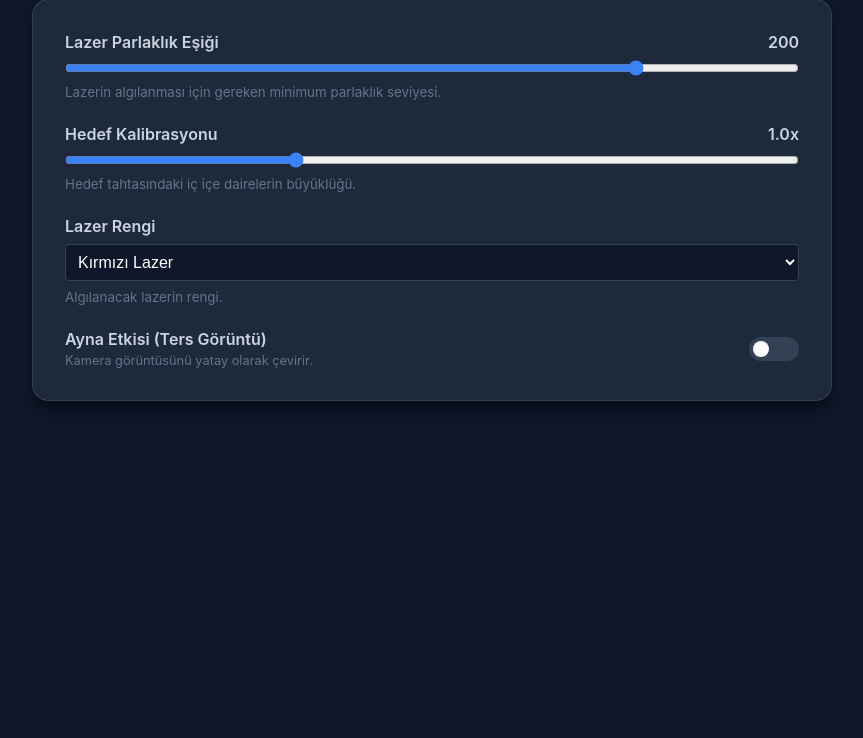
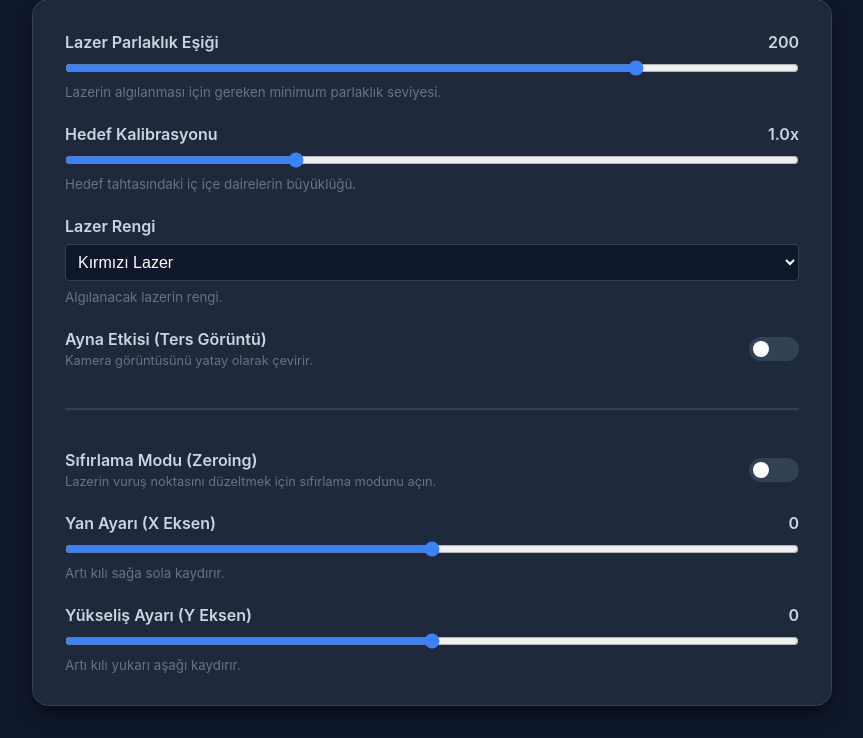
Before and after one commit to SerkanKurd/Laser-Aim, a Flask app: page /settings in a window 1280 px wide. Shown: the part 550-1288 px from the top of the page, without its empty margins (208-1071 px from the left). Before the commit the page ends 957 px from the top, so only its background shows below. Run offline with Flask 3, Linux system fonts and the light colour scheme.

Commit message:
feat: implement laser zeroing mode with X/Y axis offset adjustments

```diff
--- a/lazer_tespit.py
+++ b/lazer_tespit.py
@@ -22,6 +22,9 @@ class LaserDetector:
         self.target_scale = 1.0
         self.mirror_effect = False
         self.laser_color = 'red'
+        self.x_offset = 0
+        self.y_offset = 0
+        self.zeroing_mode = False
         if save:
             self.save_settings()
 
@@ -46,7 +49,10 @@ class LaserDetector:
             "brightness_threshold": self.brightness_threshold,
             "target_scale": self.target_scale,
             "mirror_effect": self.mirror_effect,
-            "laser_color": self.laser_color
+            "laser_color": self.laser_color,
+            "x_offset": self.x_offset,
+            "y_offset": self.y_offset,
+            "zeroing_mode": self.zeroing_mode
         }
 
     def update_config(self, data, save=True):
@@ -58,6 +64,12 @@ class LaserDetector:
             self.mirror_effect = bool(data['mirror_effect'])
         if 'laser_color' in data:
             self.laser_color = str(data['laser_color'])
+        if 'x_offset' in data:
+            self.x_offset = int(data['x_offset'])
+        if 'y_offset' in data:
+            self.y_offset = int(data['y_offset'])
+        if 'zeroing_mode' in data:
+            self.zeroing_mode = bool(data['zeroing_mode'])
 
         if save:
             self.save_settings()
@@ -118,8 +130,11 @@ class LaserDetector:
 
             # Lazer algılandıysa VE bir önceki karede yanmıyorsa (yeni "tetik" çekildiyse)
             if is_laser_on and not self.laser_was_on:
-                # Vuruş noktasının ekran merkezine (hedefin merkezi) olan uzaklığını hesapla
-                distance = math.hypot(max_loc[0] - center[0], max_loc[1] - center[1])
+                # Vuruş noktasını sıfırlama ayarlarına göre düzelt (merkeze göre ofseti düş)
+                corrected_loc = (max_loc[0] - self.x_offset, max_loc[1] - self.y_offset)
+
+                # Düzeltilmiş noktanın hedef merkezine uzaklığını hesapla
+                distance = math.hypot(corrected_loc[0] - center[0], corrected_loc[1] - center[1])
 
                 hit_score = 0
                 # İçten dışa doğru mesafeyi kontrol ederek puanı belirle
@@ -129,49 +144,61 @@ class LaserDetector:
                         hit_score = (num_rings - i + 1) * 10
                         break
 
-                # Bulunan vuruşu listeye ekle (Daire dışında kalsa bile 0 puanla karavana olarak ekler)
-                self.hits.append({"pos": max_loc, "score": hit_score})
+                # Bulunan vuruşu listeye ekle (Düzeltilmiş koordinatla)
+                self.hits.append({"pos": corrected_loc, "score": hit_score})
 
             # Bir sonraki karede kontrol edebilmek için lazerin güncel durumunu kaydet
             self.laser_was_on = is_laser_on
 
             # --- Çizim İşlemleri ---
 
-            # 1. Hedef Tahtasını Çiz
-            # Dıştan içe doğru çiziyoruz ki yazılar iç içe daha düzgün gözüksün
-            for i in range(num_rings, 0, -1):
-                radius = i * ring_step
-                ring_score = (num_rings - i + 1) * 10
-                cv2.circle(
-                    frame, center, radius, (255, 0, 0), 2
-                )  # Mavi renkte hedef halkaları
+            if self.zeroing_mode:
+                # SIFIRLAMA MODU: Hedef daireleri çizilmez, sadece ofsetli (kaydırılmış) artı kıl çizilir.
+                zeroing_center = (center[0] + self.x_offset, center[1] + self.y_offset)
 
-                # Halkaların üzerine puanları yazdır
-                cv2.putText(
+                # Sıfırlama artı kılı (Sarı renkli, daha belirgin)
+                cv2.line(frame, (zeroing_center[0] - 20, zeroing_center[1]), (zeroing_center[0] + 20, zeroing_center[1]), (0, 255, 255), 2)
+                cv2.line(frame, (zeroing_center[0], zeroing_center[1] - 20), (zeroing_center[0], zeroing_center[1] + 20), (0, 255, 255), 2)
+
+                # Ekranda uyarı yazısı
+                cv2.putText(frame, "SIFIRLAMA MODU AKTIF", (width // 2 - 120, 30), cv2.FONT_HERSHEY_SIMPLEX, 0.7, (0, 255, 255), 2)
+
+            else:
+                # NORMAL MOD: 1. Hedef Tahtasını Çiz
+                # Dıştan içe doğru çiziyoruz ki yazılar iç içe daha düzgün gözüksün
+                for i in range(num_rings, 0, -1):
+                    radius = i * ring_step
+                    ring_score = (num_rings - i + 1) * 10
+                    cv2.circle(
+                        frame, center, radius, (255, 0, 0), 2
+                    )  # Mavi renkte hedef halkaları
+
+                    # Halkaların üzerine puanları yazdır
+                    cv2.putText(
+                        frame,
+                        str(ring_score),
+                        (center[0] - 10, center[1] - radius + 20),
+                        cv2.FONT_HERSHEY_SIMPLEX,
+                        0.5,
+                        (255, 0, 0),
+                        2,
+                    )
+
+                # Merkeze ufak bir artı (+) çiz (Tam 12'den vurma noktası - Kırmızı)
+                cv2.line(
                     frame,
-                    str(ring_score),
-                    (center[0] - 10, center[1] - radius + 20),
-                    cv2.FONT_HERSHEY_SIMPLEX,
-                    0.5,
-                    (255, 0, 0),
+                    (center[0] - 10, center[1]),
+                    (center[0] + 10, center[1]),
+                    (0, 0, 255),
                     2,
                 )
-
-            # Merkeze ufak bir artı (+) çiz (Tam 12'den vurma noktası - Kırmızı)
-            cv2.line(
-                frame,
-                (center[0] - 10, center[1]),
-                (center[0] + 10, center[1]),
-                (0, 0, 255),
-                2,
-            )
-            cv2.line(
-                frame,
-                (center[0], center[1] - 10),
-                (center[0], center[1] + 10),
-                (0, 0, 255),
-                2,
-            )
+                cv2.line(
+                    frame,
+                    (center[0], center[1] - 10),
+                    (center[0], center[1] + 10),
+                    (0, 0, 255),
+                    2,
+                )
 
             # 2. Vuruşları Çiz ve Toplam Puanı Hesapla
             total_score = 0
--- a/templates/settings.html
+++ b/templates/settings.html
@@ -258,6 +258,37 @@
                 </label>
             </div>
 
+            <hr style="border: 1px solid #334155; margin: 1rem 0;">
+
+            <div class="setting-group checkbox-group">
+                <div>
+                    <label style="display:inline;">Sıfırlama Modu (Zeroing)</label>
+                    <div style="color: #64748b; font-size: 0.8rem; margin-top: 0.25rem;">Lazerin vuruş noktasını düzeltmek için sıfırlama modunu açın.</div>
+                </div>
+                <label class="switch">
+                    <input type="checkbox" id="zeroing_mode" onchange="updateSetting('zeroing_mode', this.checked, null)">
+                    <span class="slider"></span>
+                </label>
+            </div>
+
+            <div class="setting-group">
+                <label>
+                    Yan Ayarı (X Eksen)
+                    <span id="x-offset-val">0</span>
+                </label>
+                <input type="range" id="x_offset" min="-300" max="300" step="1" oninput="updateSetting('x_offset', this.value, 'x-offset-val')">
+                <small style="color: #64748b;">Artı kılı sağa sola kaydırır.</small>
+            </div>
+
+            <div class="setting-group">
+                <label>
+                    Yükseliş Ayarı (Y Eksen)
+                    <span id="y-offset-val">0</span>
+                </label>
+                <input type="range" id="y_offset" min="-300" max="300" step="1" oninput="updateSetting('y_offset', this.value, 'y-offset-val')">
+                <small style="color: #64748b;">Artı kılı yukarı aşağı kaydırır.</small>
+            </div>
+
         </div>
     </div>
 
@@ -269,8 +300,16 @@
             document.getElementById('scale').value = data.target_scale;
             document.getElementById('scale-val').innerText = data.target_scale.toFixed(1) + 'x';
 
-            document.getElementById('color').value = data.laser_color;
-            document.getElementById('mirror').checked = data.mirror_effect;
+            document.getElementById('color').value = data.laser_color || 'red';
+            document.getElementById('mirror').checked = data.mirror_effect || false;
+
+            document.getElementById('zeroing_mode').checked = data.zeroing_mode || false;
+
+            document.getElementById('x_offset').value = data.x_offset || 0;
+            document.getElementById('x-offset-val').innerText = data.x_offset || 0;
+
+            document.getElementById('y_offset').value = data.y_offset || 0;
+            document.getElementById('y-offset-val').innerText = data.y_offset || 0;
         }
 
         // Sayfa yüklendiğinde ayarları çek
```
